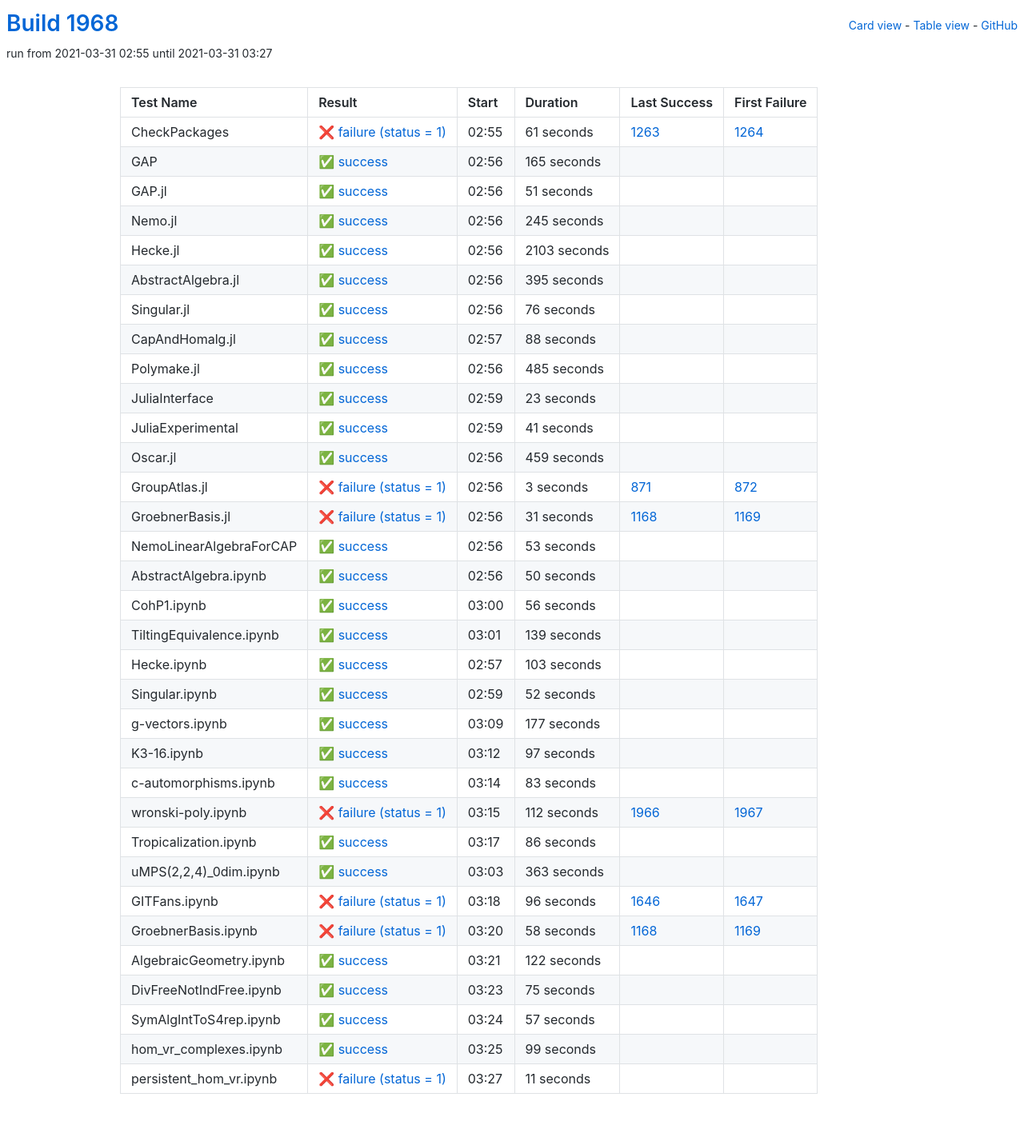
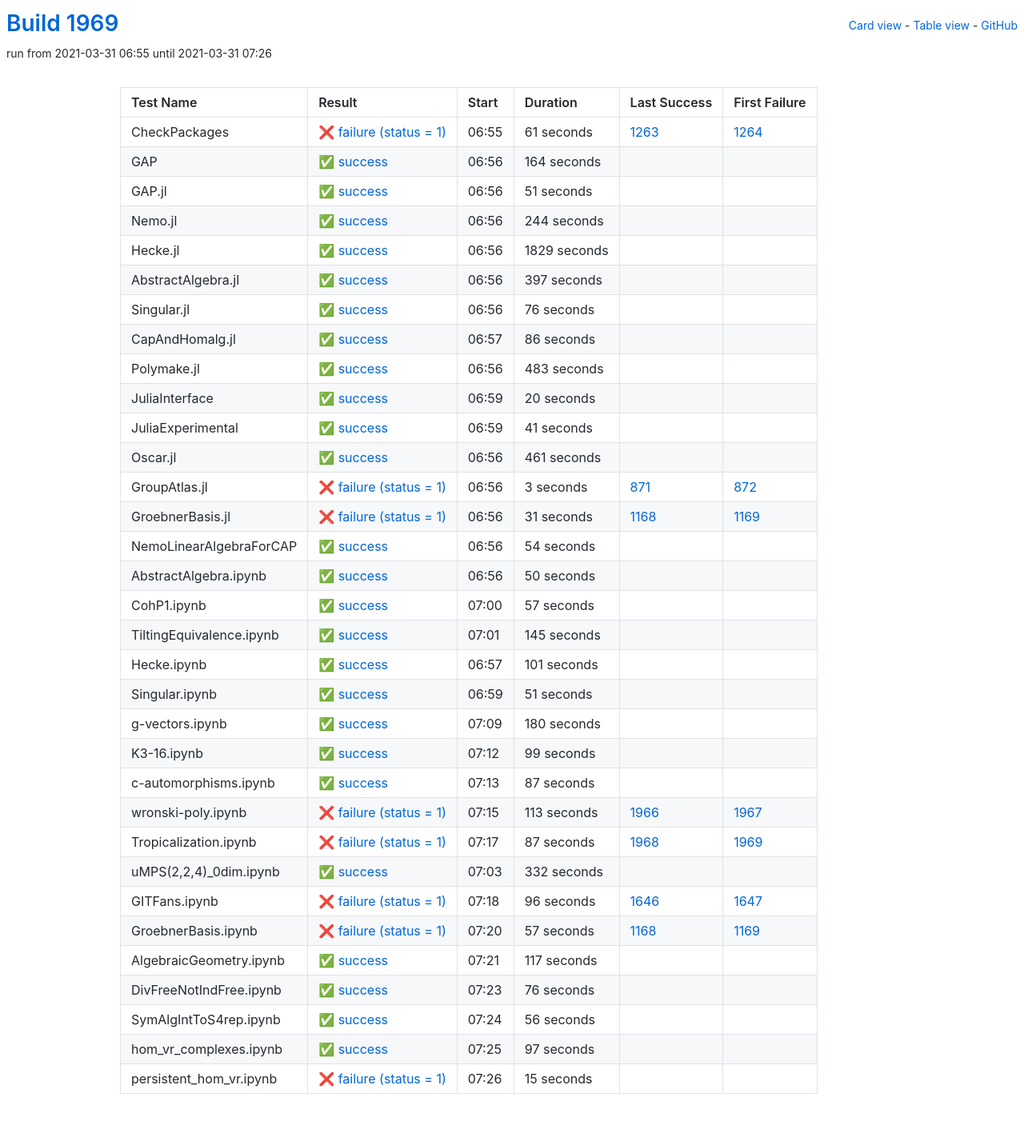
Before and after one commit to oscar-system/oscar-ci-status-stable, a Jekyll site: the page built from table.html, in a window 1280 px wide. Shown: the whole page at 80% size. Built offline with Jekyll 4.4.1, drawn with Linux system fonts in a browser that asks for light colours.

Commit message:
Build #1969

```diff
--- a/_data/ci.yml
+++ b/_data/ci.yml
@@ -1,6 +1,6 @@
 ---
-build: 1968
-build_url: https://oscarci.mathematik.uni-kl.de/job/oscar-stable/1968/
+build: 1969
+build_url: https://oscarci.mathematik.uni-kl.de/job/oscar-stable/1969/
 job: oscar-stable
 organization: oscar-system
 repo: oscar-ci-status-stable
@@ -8,8 +8,8 @@ repourl: https://github.com/oscar-system/oscar-ci-status-stable
 tests:
 - name: CheckPackages
   id: checkpackages
-  log: https://oscarci.mathematik.uni-kl.de/job/oscar-stable/1968/artifact/logs/build-1968/CheckPackages.log
-  start: 2021-03-31 02:55
+  log: https://oscarci.mathematik.uni-kl.de/job/oscar-stable/1969/artifact/logs/build-1969/CheckPackages.log
+  start: 2021-03-31 06:55
   success: false
   exitcode: 1
   status: failure
@@ -20,20 +20,20 @@ tests:
   first_failure_url: https://oscarci.mathematik.uni-kl.de/job/oscar-stable/1264/
 - name: GAP
   id: gap
-  log: https://oscarci.mathematik.uni-kl.de/job/oscar-stable/1968/artifact/logs/build-1968/GAP.log
-  start: 2021-03-31 02:56
+  log: https://oscarci.mathematik.uni-kl.de/job/oscar-stable/1969/artifact/logs/build-1969/GAP.log
+  start: 2021-03-31 06:56
   success: true
   exitcode: 0
   status: success
-  duration: 165
+  duration: 164
   last_success: false
   last_success_url:
   first_failure: false
   first_failure_url:
 - name: GAP.jl
   id: gap-jl
-  log: https://oscarci.mathematik.uni-kl.de/job/oscar-stable/1968/artifact/logs/build-1968/GAP.jl.log
-  start: 2021-03-31 02:56
+  log: https://oscarci.mathematik.uni-kl.de/job/oscar-stable/1969/artifact/logs/build-1969/GAP.jl.log
+  start: 2021-03-31 06:56
   success: true
   exitcode: 0
   status: success
@@ -44,44 +44,44 @@ tests:
   first_failure_url:
 - name: Nemo.jl
   id: nemo-jl
-  log: https://oscarci.mathematik.uni-kl.de/job/oscar-stable/1968/artifact/logs/build-1968/Nemo.jl.log
-  start: 2021-03-31 02:56
+  log: https://oscarci.mathematik.uni-kl.de/job/oscar-stable/1969/artifact/logs/build-1969/Nemo.jl.log
+  start: 2021-03-31 06:56
   success: true
   exitcode: 0
   status: success
-  duration: 245
+  duration: 244
   last_success: false
   last_success_url:
   first_failure: false
   first_failure_url:
 - name: Hecke.jl
   id: hecke-jl
-  log: https://oscarci.mathematik.uni-kl.de/job/oscar-stable/1968/artifact/logs/build-1968/Hecke.jl.log
-  start: 2021-03-31 02:56
+  log: https://oscarci.mathematik.uni-kl.de/job/oscar-stable/1969/artifact/logs/build-1969/Hecke.jl.log
+  start: 2021-03-31 06:56
   success: true
   exitcode: 0
   status: success
-  duration: 2103
+  duration: 1829
   last_success: false
   last_success_url:
   first_failure: false
   first_failure_url:
 - name: AbstractAlgebra.jl
   id: abstractalgebra-jl
-  log: https://oscarci.mathematik.uni-kl.de/job/oscar-stable/1968/artifact/logs/build-1968/AbstractAlgebra.jl.log
-  start: 2021-03-31 02:56
+  log: https://oscarci.mathematik.uni-kl.de/job/oscar-stable/1969/artifact/logs/build-1969/AbstractAlgebra.jl.log
+  start: 2021-03-31 06:56
   success: true
   exitcode: 0
   status: success
-  duration: 395
+  duration: 397
   last_success: false
   last_success_url:
   first_failure: false
   first_failure_url:
 - name: Singular.jl
   id: singular-jl
-  log: https://oscarci.mathematik.uni-kl.de/job/oscar-stable/1968/artifact/logs/build-1968/Singular.jl.log
-  start: 2021-03-31 02:56
+  log: https://oscarci.mathematik.uni-kl.de/job/oscar-stable/1969/artifact/logs/build-1969/Singular.jl.log
+  start: 2021-03-31 06:56
   success: true
   exitcode: 0
   status: success
@@ -92,44 +92,44 @@ tests:
   first_failure_url:
 - name: CapAndHomalg.jl
   id: capandhomalg-jl
-  log: https://oscarci.mathematik.uni-kl.de/job/oscar-stable/1968/artifact/logs/build-1968/CapAndHomalg.jl.log
-  start: 2021-03-31 02:57
+  log: https://oscarci.mathematik.uni-kl.de/job/oscar-stable/1969/artifact/logs/build-1969/CapAndHomalg.jl.log
+  start: 2021-03-31 06:57
   success: true
   exitcode: 0
   status: success
-  duration: 88
+  duration: 86
   last_success: false
   last_success_url:
   first_failure: false
   first_failure_url:
 - name: Polymake.jl
   id: polymake-jl
-  log: https://oscarci.mathematik.uni-kl.de/job/oscar-stable/1968/artifact/logs/build-1968/Polymake.jl.log
-  start: 2021-03-31 02:56
+  log: https://oscarci.mathematik.uni-kl.de/job/oscar-stable/1969/artifact/logs/build-1969/Polymake.jl.log
+  start: 2021-03-31 06:56
   success: true
   exitcode: 0
   status: success
-  duration: 485
+  duration: 483
   last_success: false
   last_success_url:
   first_failure: false
   first_failure_url:
 - name: JuliaInterface
   id: juliainterface
-  log: https://oscarci.mathematik.uni-kl.de/job/oscar-stable/1968/artifact/logs/build-1968/JuliaInterface.log
-  start: 2021-03-31 02:59
+  log: https://oscarci.mathematik.uni-kl.de/job/oscar-stable/1969/artifact/logs/build-1969/JuliaInterface.log
+  start: 2021-03-31 06:59
   success: true
   exitcode: 0
   status: success
-  duration: 23
+  duration: 20
   last_success: false
   last_success_url:
   first_failure: false
   first_failure_url:
 - name: JuliaExperimental
   id: juliaexperimental
-  log: https://oscarci.mathematik.uni-kl.de/job/oscar-stable/1968/artifact/logs/build-1968/JuliaExperimental.log
-  start: 2021-03-31 02:59
+  log: https://oscarci.mathematik.uni-kl.de/job/oscar-stable/1969/artifact/logs/build-1969/JuliaExperimental.log
+  start: 2021-03-31 06:59
   success: true
   exitcode: 0
   status: success
@@ -140,20 +140,20 @@ tests:
   first_failure_url:
 - name: Oscar.jl
   id: oscar-jl
-  log: https://oscarci.mathematik.uni-kl.de/job/oscar-stable/1968/artifact/logs/build-1968/Oscar.jl.log
-  start: 2021-03-31 02:56
+  log: https://oscarci.mathematik.uni-kl.de/job/oscar-stable/1969/artifact/logs/build-1969/Oscar.jl.log
+  start: 2021-03-31 06:56
   success: true
   exitcode: 0
   status: success
-  duration: 459
+  duration: 461
   last_success: false
   last_success_url:
   first_failure: false
   first_failure_url:
 - name: GroupAtlas.jl
   id: groupatlas-jl
-  log: https://oscarci.mathematik.uni-kl.de/job/oscar-stable/1968/artifact/logs/build-1968/GroupAtlas.jl.log
-  start: 2021-03-31 02:56
+  log: https://oscarci.mathematik.uni-kl.de/job/oscar-stable/1969/artifact/logs/build-1969/GroupAtlas.jl.log
+  start: 2021-03-31 06:56
   success: false
   exitcode: 1
   status: failure
@@ -164,8 +164,8 @@ tests:
   first_failure_url: https://oscarci.mathematik.uni-kl.de/job/oscar-stable/872/
 - name: GroebnerBasis.jl
   id: groebnerbasis-jl
-  log: https://oscarci.mathematik.uni-kl.de/job/oscar-stable/1968/artifact/logs/build-1968/GroebnerBasis.jl.log
-  start: 2021-03-31 02:56
+  log: https://oscarci.mathematik.uni-kl.de/job/oscar-stable/1969/artifact/logs/build-1969/GroebnerBasis.jl.log
+  start: 2021-03-31 06:56
   success: false
   exitcode: 1
   status: failure
@@ -176,20 +176,20 @@ tests:
   first_failure_url: https://oscarci.mathematik.uni-kl.de/job/oscar-stable/1169/
 - name: NemoLinearAlgebraForCAP
   id: nemolinearalgebraforcap
-  log: https://oscarci.mathematik.uni-kl.de/job/oscar-stable/1968/artifact/logs/build-1968/NemoLinearAlgebraForCAP.log
-  start: 2021-03-31 02:56
+  log: https://oscarci.mathematik.uni-kl.de/job/oscar-stable/1969/artifact/logs/build-1969/NemoLinearAlgebraForCAP.log
+  start: 2021-03-31 06:56
   success: true
   exitcode: 0
   status: success
-  duration: 53
+  duration: 54
   last_success: false
   last_success_url:
   first_failure: false
   first_failure_url:
 - name: AbstractAlgebra.ipynb
   id: abstractalgebra-ipynb
-  log: https://oscarci.mathematik.uni-kl.de/job/oscar-stable/1968/artifact/logs/build-1968/AbstractAlgebra.ipynb.log
-  start: 2021-03-31 02:56
+  log: https://oscarci.mathematik.uni-kl.de/job/oscar-stable/1969/artifact/logs/build-1969/AbstractAlgebra.ipynb.log
+  start: 2021-03-31 06:56
   success: true
   exitcode: 0
   status: success
@@ -200,128 +200,128 @@ tests:
   first_failure_url:
 - name: CohP1.ipynb
   id: cohp1-ipynb
-  log: https://oscarci.mathematik.uni-kl.de/job/oscar-stable/1968/artifact/logs/build-1968/CohP1.ipynb.log
-  start: 2021-03-31 03:00
+  log: https://oscarci.mathematik.uni-kl.de/job/oscar-stable/1969/artifact/logs/build-1969/CohP1.ipynb.log
+  start: 2021-03-31 07:00
   success: true
   exitcode: 0
   status: success
-  duration: 56
+  duration: 57
   last_success: false
   last_success_url:
   first_failure: false
   first_failure_url:
 - name: TiltingEquivalence.ipynb
   id: tiltingequivalence-ipynb
-  log: https://oscarci.mathematik.uni-kl.de/job/oscar-stable/1968/artifact/logs/build-1968/TiltingEquivalence.ipynb.log
-  start: 2021-03-31 03:01
+  log: https://oscarci.mathematik.uni-kl.de/job/oscar-stable/1969/artifact/logs/build-1969/TiltingEquivalence.ipynb.log
+  start: 2021-03-31 07:01
   success: true
   exitcode: 0
   status: success
-  duration: 139
+  duration: 145
   last_success: false
   last_success_url:
   first_failure: false
   first_failure_url:
 - name: Hecke.ipynb
   id: hecke-ipynb
-  log: https://oscarci.mathematik.uni-kl.de/job/oscar-stable/1968/artifact/logs/build-1968/Hecke.ipynb.log
-  start: 2021-03-31 02:57
+  log: https://oscarci.mathematik.uni-kl.de/job/oscar-stable/1969/artifact/logs/build-1969/Hecke.ipynb.log
+  start: 2021-03-31 06:57
   success: true
   exitcode: 0
   status: success
-  duration: 103
+  duration: 101
   last_success: false
   last_success_url:
   first_failure: false
   first_failure_url:
 - name: Singular.ipynb
   id: singular-ipynb
-  log: https://oscarci.mathematik.uni-kl.de/job/oscar-stable/1968/artifact/logs/build-1968/Singular.ipynb.log
-  start: 2021-03-31 02:59
+  log: https://oscarci.mathematik.uni-kl.de/job/oscar-stable/1969/artifact/logs/build-1969/Singular.ipynb.log
+  start: 2021-03-31 06:59
   success: true
   exitcode: 0
   status: success
-  duration: 52
+  duration: 51
   last_success: false
   last_success_url:
   first_failure: false
   first_failure_url:
 - name: g-vectors.ipynb
   id: g-vectors-ipynb
-  log: https://oscarci.mathematik.uni-kl.de/job/oscar-stable/1968/artifact/logs/build-1968/g-vectors.ipynb.log
-  start: 2021-03-31 03:09
+  log: https://oscarci.mathematik.uni-kl.de/job/oscar-stable/1969/artifact/logs/build-1969/g-vectors.ipynb.log
+  start: 2021-03-31 07:09
   success: true
   exitcode: 0
   status: success
-  duration: 177
+  duration: 180
   last_success: false
   last_success_url:
   first_failure: false
   first_failure_url:
 - name: K3-16.ipynb
   id: k3-16-ipynb
-  log: https://oscarci.mathematik.uni-kl.de/job/oscar-stable/1968/artifact/logs/build-1968/K3-16.ipynb.log
-  start: 2021-03-31 03:12
+  log: https://oscarci.mathematik.uni-kl.de/job/oscar-stable/1969/artifact/logs/build-1969/K3-16.ipynb.log
+  start: 2021-03-31 07:12
   success: true
   exitcode: 0
   status: success
-  duration: 97
+  duration: 99
   last_success: false
   last_success_url:
   first_failure: false
   first_failure_url:
 - name: c-automorphisms.ipynb
   id: c-automorphisms-ipynb
-  log: https://oscarci.mathematik.uni-kl.de/job/oscar-stable/1968/artifact/logs/build-1968/c-automorphisms.ipynb.log
-  start: 2021-03-31 03:14
+  log: https://oscarci.mathematik.uni-kl.de/job/oscar-stable/1969/artifact/logs/build-1969/c-automorphisms.ipynb.log
+  start: 2021-03-31 07:13
   success: true
   exitcode: 0
   status: success
-  duration: 83
+  duration: 87
   last_success: false
   last_success_url:
   first_failure: false
   first_failure_url:
 - name: wronski-poly.ipynb
   id: wronski-poly-ipynb
-  log: https://oscarci.mathematik.uni-kl.de/job/oscar-stable/1968/artifact/logs/build-1968/wronski-poly.ipynb.log
-  start: 2021-03-31 03:15
+  log: https://oscarci.mathematik.uni-kl.de/job/oscar-stable/1969/artifact/logs/build-1969/wronski-poly.ipynb.log
+  start: 2021-03-31 07:15
   success: false
   exitcode: 1
   status: failure
-  duration: 112
+  duration: 113
   last_success: 1966
   last_success_url: https://oscarci.mathematik.uni-kl.de/job/oscar-stable/1966/
   first_failure: 1967
   first_failure_url: https://oscarci.mathematik.uni-kl.de/job/oscar-stable/1967/
 - name: Tropicalization.ipynb
   id: tropicalization-ipynb
-  log: https://oscarci.mathematik.uni-kl.de/job/oscar-stable/1968/artifact/logs/build-1968/Tropicalization.ipynb.log
-  start: 2021-03-31 03:17
+  log: https://oscarci.mathematik.uni-kl.de/job/oscar-stable/1969/artifact/logs/build-1969/Tropicalization.ipynb.log
+  start: 2021-03-31 07:17
+  success: false
+  exitcode: 1
+  status: failure
+  duration: 87
+  last_success: 1968
+  last_success_url: https://oscarci.mathematik.uni-kl.de/job/oscar-stable/1968/
+  first_failure: 1969
+  first_failure_url: https://oscarci.mathematik.uni-kl.de/job/oscar-stable/1969/
+- name: uMPS(2,2,4)_0dim.ipynb
+  id: umps-2-2-4-0dim-ipynb
+  log: https://oscarci.mathematik.uni-kl.de/job/oscar-stable/1969/artifact/logs/build-1969/uMPS-2-2-4-_0dim.ipynb.log
+  start: 2021-03-31 07:03
   success: true
   exitcode: 0
   status: success
-  duration: 86
-  last_success: false
-  last_success_url:
-  first_failure: false
-  first_failure_url:
-- name: uMPS(2,2,4)_0dim.ipynb
-  id: umps-2-2-4-0dim-ipynb
-  log: https://oscarci.mathematik.uni-kl.de/job/oscar-stable/1968/artifact/logs/build-1968/uMPS-2-2-4-_0dim.ipynb.log
-  start: 2021-03-31 03:03
-  success: true
-  exitcode: 0
-  status: success
-  duration: 363
+  duration: 332
   last_success: false
   last_success_url:
   first_failure: false
   first_failure_url:
 - name: GITFans.ipynb
   id: gitfans-ipynb
-  log: https://oscarci.mathematik.uni-kl.de/job/oscar-stable/1968/artifact/logs/build-1968/GITFans.ipynb.log
-  start: 2021-03-31 03:18
+  log: https://oscarci.mathematik.uni-kl.de/job/oscar-stable/1969/artifact/logs/build-1969/GITFans.ipynb.log
+  start: 2021-03-31 07:18
   success: false
   exitcode: 1
   status: failure
@@ -332,72 +332,72 @@ tests:
   first_failure_url: https://oscarci.mathematik.uni-kl.de/job/oscar-stable/1647/
 - name: GroebnerBasis.ipynb
   id: groebnerbasis-ipynb
-  log: https://oscarci.mathematik.uni-kl.de/job/oscar-stable/1968/artifact/logs/build-1968/GroebnerBasis.ipynb.log
-  start: 2021-03-31 03:20
+  log: https://oscarci.mathematik.uni-kl.de/job/oscar-stable/1969/artifact/logs/build-1969/GroebnerBasis.ipynb.log
+  start: 2021-03-31 07:20
   success: false
   exitcode: 1
   status: failure
-  duration: 58
+  duration: 57
   last_success: 1168
   last_success_url: https://oscarci.mathematik.uni-kl.de/job/oscar-stable/1168/
   first_failure: 1169
   first_failure_url: https://oscarci.mathematik.uni-kl.de/job/oscar-stable/1169/
 - name: AlgebraicGeometry.ipynb
   id: algebraicgeometry-ipynb
-  log: https://oscarci.mathematik.uni-kl.de/job/oscar-stable/1968/artifact/logs/build-1968/AlgebraicGeometry.ipynb.log
-  start: 2021-03-31 03:21
+  log: https://oscarci.mathematik.uni-kl.de/job/oscar-stable/1969/artifact/logs/build-1969/AlgebraicGeometry.ipynb.log
+  start: 2021-03-31 07:21
   success: true
   exitcode: 0
   status: success
-  duration: 122
+  duration: 117
   last_success: false
   last_success_url:
   first_failure: false
   first_failure_url:
 - name: DivFreeNotIndFree.ipynb
   id: divfreenotindfree-ipynb
-  log: https://oscarci.mathematik.uni-kl.de/job/oscar-stable/1968/artifact/logs/build-1968/DivFreeNotIndFree.ipynb.log
-  start: 2021-03-31 03:23
+  log: https://oscarci.mathematik.uni-kl.de/job/oscar-stable/1969/artifact/logs/build-1969/DivFreeNotIndFree.ipynb.log
+  start: 2021-03-31 07:23
   success: true
   exitcode: 0
   status: success
-  duration: 75
+  duration: 76
   last_success: false
   last_success_url:
   first_failure: false
   first_failure_url:
 - name: SymAlgIntToS4rep.ipynb
   id: symalginttos4rep-ipynb
-  log: https://oscarci.mathematik.uni-kl.de/job/oscar-stable/1968/artifact/logs/build-1968/SymAlgIntToS4rep.ipynb.log
-  start: 2021-03-31 03:24
+  log: https://oscarci.mathematik.uni-kl.de/job/oscar-stable/1969/artifact/logs/build-1969/SymAlgIntToS4rep.ipynb.log
+  start: 2021-03-31 07:24
   success: true
   exitcode: 0
   status: success
-  duration: 57
+  duration: 56
   last_success: false
   last_success_url:
   first_failure: false
   first_failure_url:
 - name: hom_vr_complexes.ipynb
   id: hom-vr-complexes-ipynb
-  log: https://oscarci.mathematik.uni-kl.de/job/oscar-stable/1968/artifact/logs/build-1968/hom_vr_complexes.ipynb.log
-  start: 2021-03-31 03:25
+  log: https://oscarci.mathematik.uni-kl.de/job/oscar-stable/1969/artifact/logs/build-1969/hom_vr_complexes.ipynb.log
+  start: 2021-03-31 07:25
   success: true
   exitcode: 0
   status: success
-  duration: 99
+  duration: 97
   last_success: false
   last_success_url:
   first_failure: false
   first_failure_url:
 - name: persistent_hom_vr.ipynb
   id: persistent-hom-vr-ipynb
-  log: https://oscarci.mathematik.uni-kl.de/job/oscar-stable/1968/artifact/logs/build-1968/persistent_hom_vr.ipynb.log
-  start: 2021-03-31 03:27
+  log: https://oscarci.mathematik.uni-kl.de/job/oscar-stable/1969/artifact/logs/build-1969/persistent_hom_vr.ipynb.log
+  start: 2021-03-31 07:26
   success: false
   exitcode: 1
   status: failure
-  duration: 11
+  duration: 15
   last_success: false
   last_success_url:
   first_failure: false
```
Also changed, not shown: README.md.
